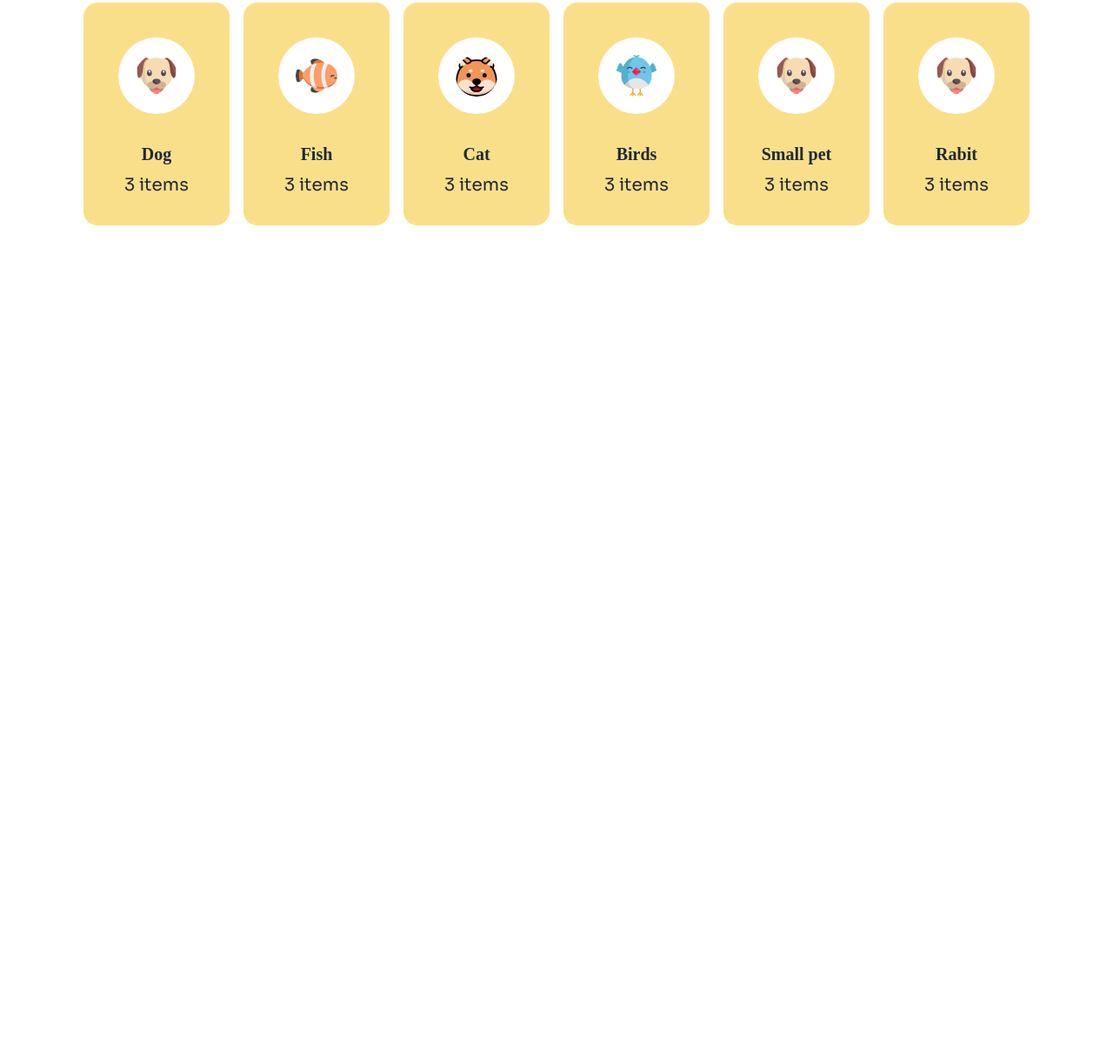
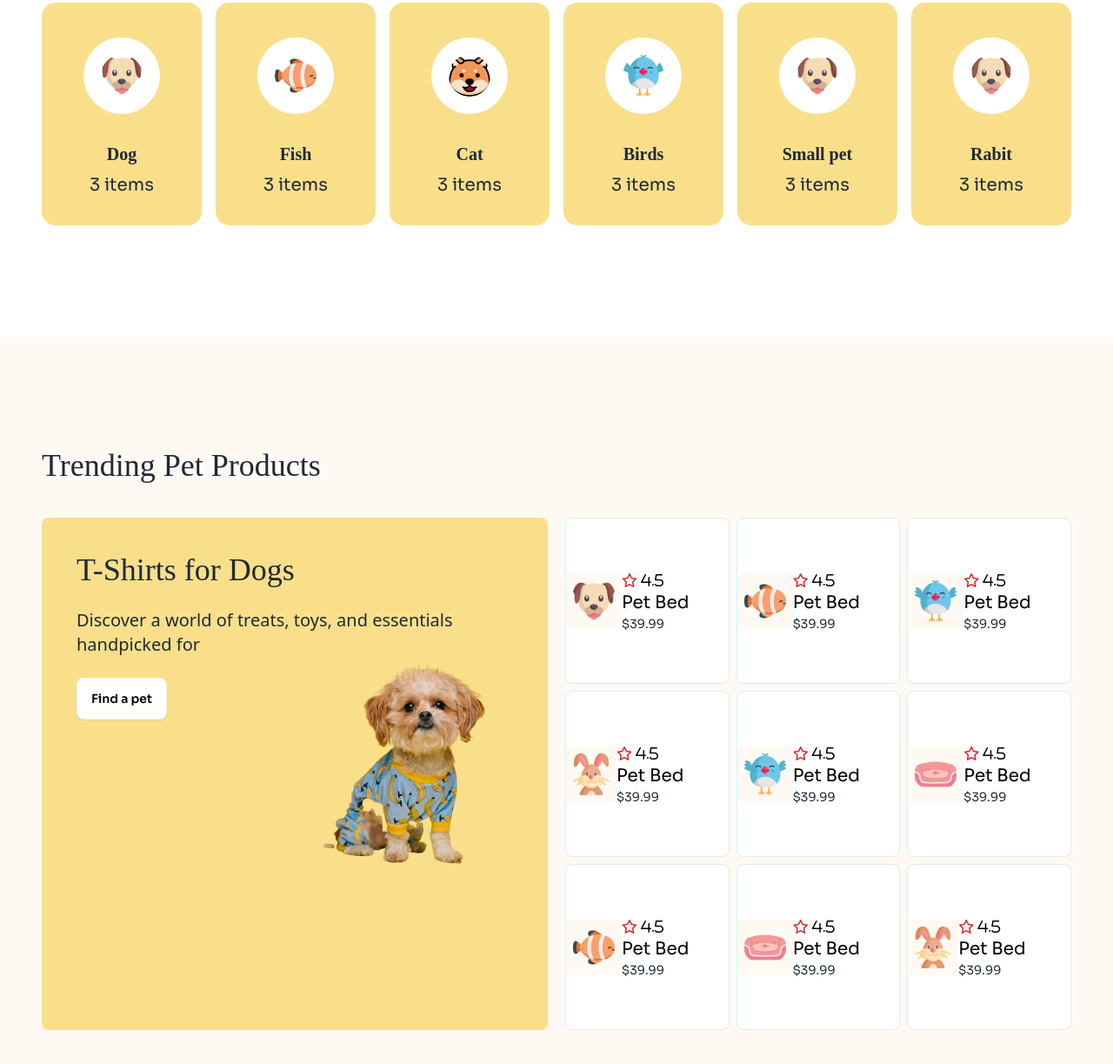
Before and after one commit to aalihasan/Assignment_03_Category_0001, a plain HTML site: page index.html in a window 1280 px wide. Shown: the part 581-1804 px from the top of the page at 87% size. Before the commit the page ends 968 px from the top, so only its background shows below. Drawn offline with nearby package versions, Linux system fonts and the light colour scheme; a web font is replaced by a local one.

Commit message:
Trending Pet Products section styles use tailwind css

```diff
--- a/index.html
+++ b/index.html
@@ -72,10 +72,10 @@
 
   </header>
 
-  <main class="max-w-screen-xl mx-auto lg:px-12">
+  <main>
     <!-- banner section design  -->
 
-    <section class="px-2 lg:px-12 ">
+    <section class="px-2 max-w-screen-xl mx-auto lg:px-12">
       <div>
         <div>
           <div>
@@ -95,9 +95,9 @@
     </section>
 
     <!-- Browse By Categories section  -->
-    <section class="px-2 mb-32 lg:px-12">
+    <section class="px-2 max-w-screen-xl mx-auto lg:px-12">
       <h1 class="mb-10 text-2xl lg:text-4xl adlam">Browse By Categories</h1>
-<div class="grid grid-cols-2 gap-4 lg:grid-cols-6">
+      <div class="grid grid-cols-2 gap-4 mb-32 lg:grid-cols-6">
         <div class="card bg-[#F9DF8A]  ">
           <figure class="px-10 pt-10">
             <img src="c1-assets/dog-cartoon.png" alt="Dog" class="rounded-full bg-white p-5" />
@@ -163,6 +163,137 @@
 
     </section>
 
+    <!-- Trending Pet Products section  -->
+    <section class="bg-[#FFF9F4]">
+      <div class="px-2 max-w-screen-xl mx-auto pt-32 pb-32 lg:px-12">
+        <h1 class="mb-10 text-2xl lg:text-4xl adlam">Trending Pet Products</h1>
+
+        <div class="grid grid-cols-1 lg:grid-cols-2 gap-5">
+          <div class="bg-[#F9DF8A] rounded-lg p-10">
+
+                <div>
+                  <div>
+                     <h1 class=" text-4xl adlam ">T-Shirts for Dogs</h1>
+                  <p class="py-6 text-xl">
+                    Discover a world of treats, toys, and essentials handpicked for
+                  </p>
+                  <button class="btn bg-[#Ffff] sora text-black">Find a pet</button>
+                  </div>
+
+                  <div class="flex justify-end lg:relative -top-36"><img src="c1-assets/cute-pet-small.png " /></div>
+                </div>
+
+          </div>
+          <div class="grid grid-cols-2 lg:grid-cols-3 gap-2">
+            <div class="bg-[#fff]   border border-s-teal-100 flex items-center rounded-lg lg:w">
+              <div class="bg-[#FFF9F4] p-2">
+                <img src="c1-assets/dog-cartoon.png" alt="">
+
+              </div>
+              <div>
+                <i class="fa-regular fa-star text-red-600"><span class="text-black"> 4.5</span></i>
+                <h4 class="sora text-xl text-black">Pet Bed</h4>
+                <h3 class="sora text-sm ">$39.99</h3>
+              </div>
+            </div>
+            <div class="bg-[#fff]  border border-s-teal-100 flex items-center rounded-lg">
+              <div class="bg-[#FFF9F4] p-2">
+                <img src="c1-assets/fish-cartoon.png" alt="">
+
+              </div>
+              <div>
+                <i class="fa-regular fa-star text-red-600"><span class="text-black"> 4.5</span></i>
+                <h4 class="sora text-xl text-black">Pet Bed</h4>
+                <h3 class="sora text-sm ">$39.99</h3>
+              </div>
+            </div>
+            <div class="bg-[#fff]  border border-s-teal-100 flex items-center rounded-lg">
+              <div class="bg-[#FFF9F4] p-2">
+                <img src="c1-assets/bird-cartoon.png" alt="">
+
+              </div>
+              <div>
+                <i class="fa-regular fa-star text-red-600"><span class="text-black"> 4.5</span></i>
+                <h4 class="sora text-xl text-black">Pet Bed</h4>
+                <h3 class="sora text-sm ">$39.99</h3>
+              </div>
+            </div>
+            <div class="bg-[#fff]  border border-s-teal-100 flex items-center rounded-lg">
+              <div class="bg-[#FFF9F4] p-2">
+                <img src="c1-assets/rabbit-cartoon.png" alt="">
+
+              </div>
+              <div>
+                <i class="fa-regular fa-star text-red-600"><span class="text-black"> 4.5</span></i>
+                <h4 class="sora text-xl text-black">Pet Bed</h4>
+                <h3 class="sora text-sm ">$39.99</h3>
+              </div>
+            </div>
+            <div class="bg-[#fff]  border border-s-teal-100 flex items-center rounded-lg">
+              <div class="bg-[#FFF9F4] p-2">
+                <img src="c1-assets/bird-cartoon.png" alt="">
+
+              </div>
+              <div>
+                <i class="fa-regular fa-star text-red-600"><span class="text-black"> 4.5</span></i>
+                <h4 class="sora text-xl text-black">Pet Bed</h4>
+                <h3 class="sora text-sm ">$39.99</h3>
+              </div>
+            </div>
+            <div class="bg-[#fff]  border border-s-teal-100 flex items-center rounded-lg">
+              <div class="bg-[#FFF9F4] p-2">
+                <img src="c1-assets/pet-couch.png" alt="">
+
+              </div>
+              <div>
+                <i class="fa-regular fa-star text-red-600"><span class="text-black"> 4.5</span></i>
+                <h4 class="sora text-xl text-black">Pet Bed</h4>
+                <h3 class="sora text-sm ">$39.99</h3>
+              </div>
+            </div>
+            <div class="bg-[#fff] border border-s-teal-100 flex items-center rounded-lg">
+              <div class="bg-[#FFF9F4] p-2">
+                <img src="c1-assets/fish-cartoon.png" alt="">
+
+              </div>
+              <div>
+                <i class="fa-regular fa-star text-red-600"><span class="text-black"> 4.5</span></i>
+                <h4 class="sora text-xl text-black">Pet Bed</h4>
+                <h3 class="sora text-sm ">$39.99</h3>
+              </div>
+            </div>
+            <div class="bg-[#fff]  border border-s-teal-100 flex items-center rounded-lg">
+              <div class="bg-[#FFF9F4] p-2">
+                <img src="c1-assets/pet-couch.png" alt="">
+
+              </div>
+              <div>
+                <i class="fa-regular fa-star text-red-600"><span class="text-black"> 4.5</span></i>
+                <h4 class="sora text-xl text-black">Pet Bed</h4>
+                <h3 class="sora text-sm ">$39.99</h3>
+              </div>
+            </div>
+            <div class="bg-[#fff]   border border-s-teal-100 flex items-center rounded-lg invisible lg:visible">
+              <div class="bg-[#FFF9F4] p-2">
+                <img src="c1-assets/rabbit-cartoon.png" alt="">
+
+              </div>
+              <div>
+                <i class="fa-regular fa-star text-red-600"><span class="text-black"> 4.5</span></i>
+                <h4 class="sora text-xl text-black">Pet Bed</h4>
+                <h3 class="sora text-sm ">$39.99</h3>
+              </div>
+            </div>
+
+          </div>
+
+        </div>
+
+
+
+      </div>
+    </section>
+
 
   </main>
 
```
Lines whose indentation alone changed are shown as unchanged.
